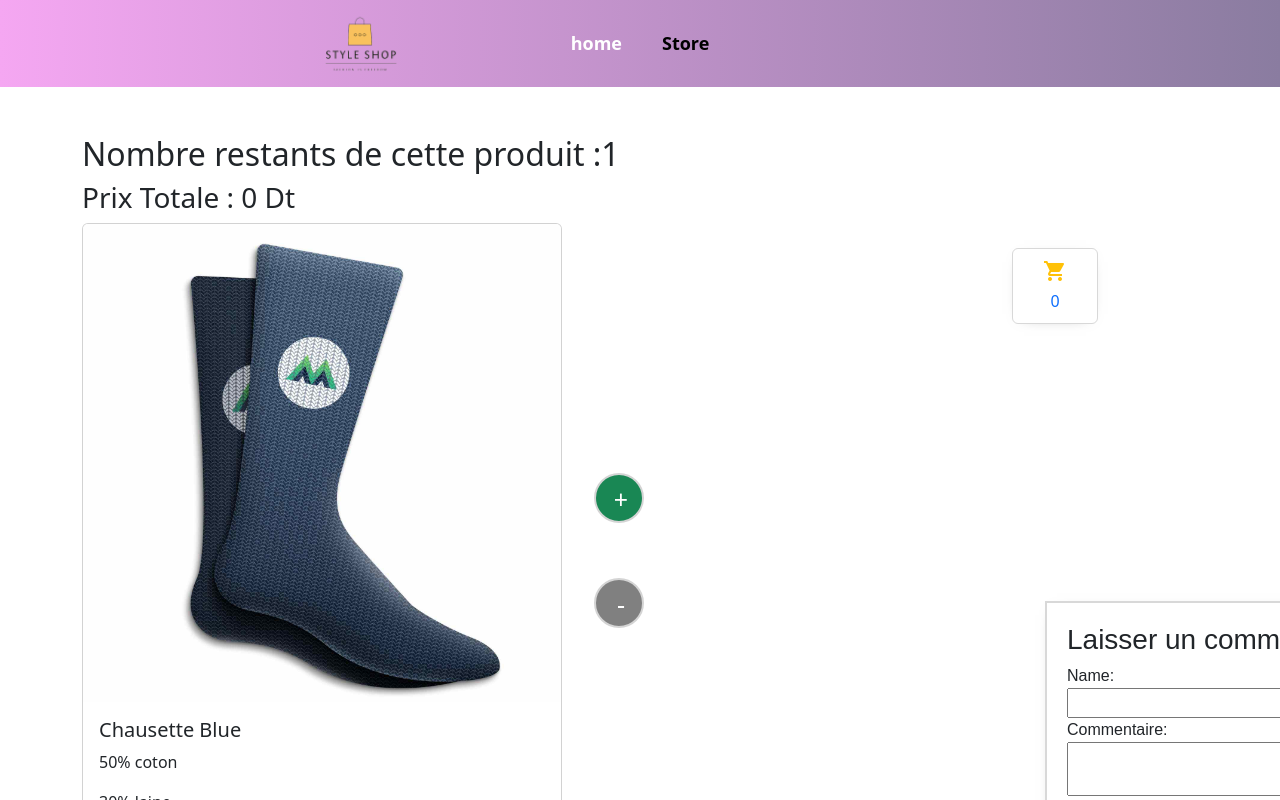
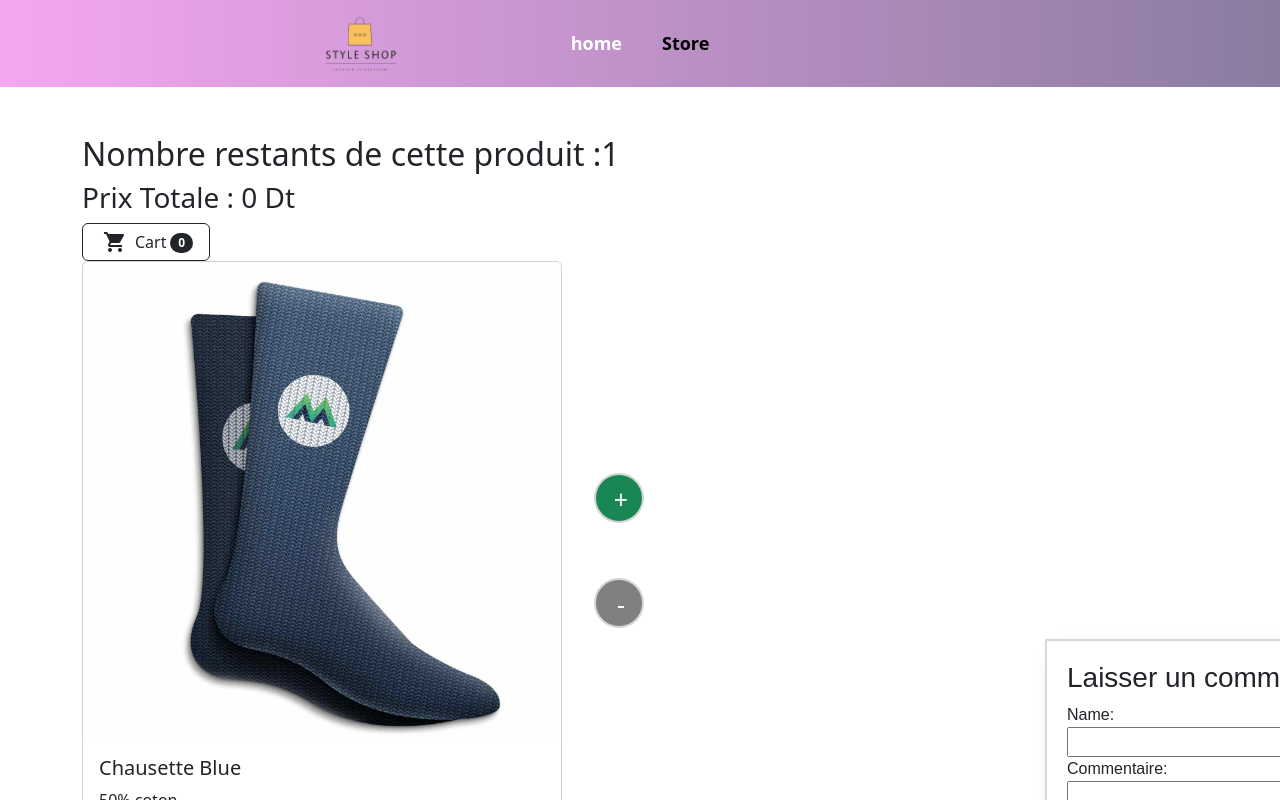
Before and after one commit to TalelMejri/First_Vue_Project, a Vue app: page /about in a window 1280 px wide. Shown: the top 800 px of the page. Built offline with nearby package versions, Linux system fonts and the light colour scheme.

Commit message:
design carte

```diff
--- a/src/components/product_disaplay.vue
+++ b/src/components/product_disaplay.vue
@@ -6,14 +6,14 @@
  <li v-on:click="addcarte" :class="{disabledButton:nombre_restant==0}" :disabled="nombre_restant==0" class="btn btn-success">+</li>
  <li  @click="removecarte" :class="{disabledButton:carte==0}"  :disabled="carte==0" class="btn btn-danger">-</li>
  </ul>
-<button style="cursor:pointer"  class="cart btn btn-outline-warning" data-bs-toggle="modal" data-bs-target="#exampleModal">
-     <i  class="material-icons">
-        shopping_cart
-     </i>
-     <div class="text-primary">
-        {{carte}}
-     </div>
-</button>
+
+
+ <button class="btn btn-outline-dark d-flex" data-bs-toggle="modal" data-bs-target="#exampleModal">
+      <i  class="material-icons mx-2"> shopping_cart</i>
+         Cart
+   <span class="badge bg-dark text-white rounded-pill mt-1 mx-1">{{carte}}</span>
+ </button>
+
 <!-- Modal -->
 <div class="modal fade" id="exampleModal" tabindex="-1" aria-labelledby="exampleModalLabel" aria-hidden="true">
   <div class="modal-dialog">
```
